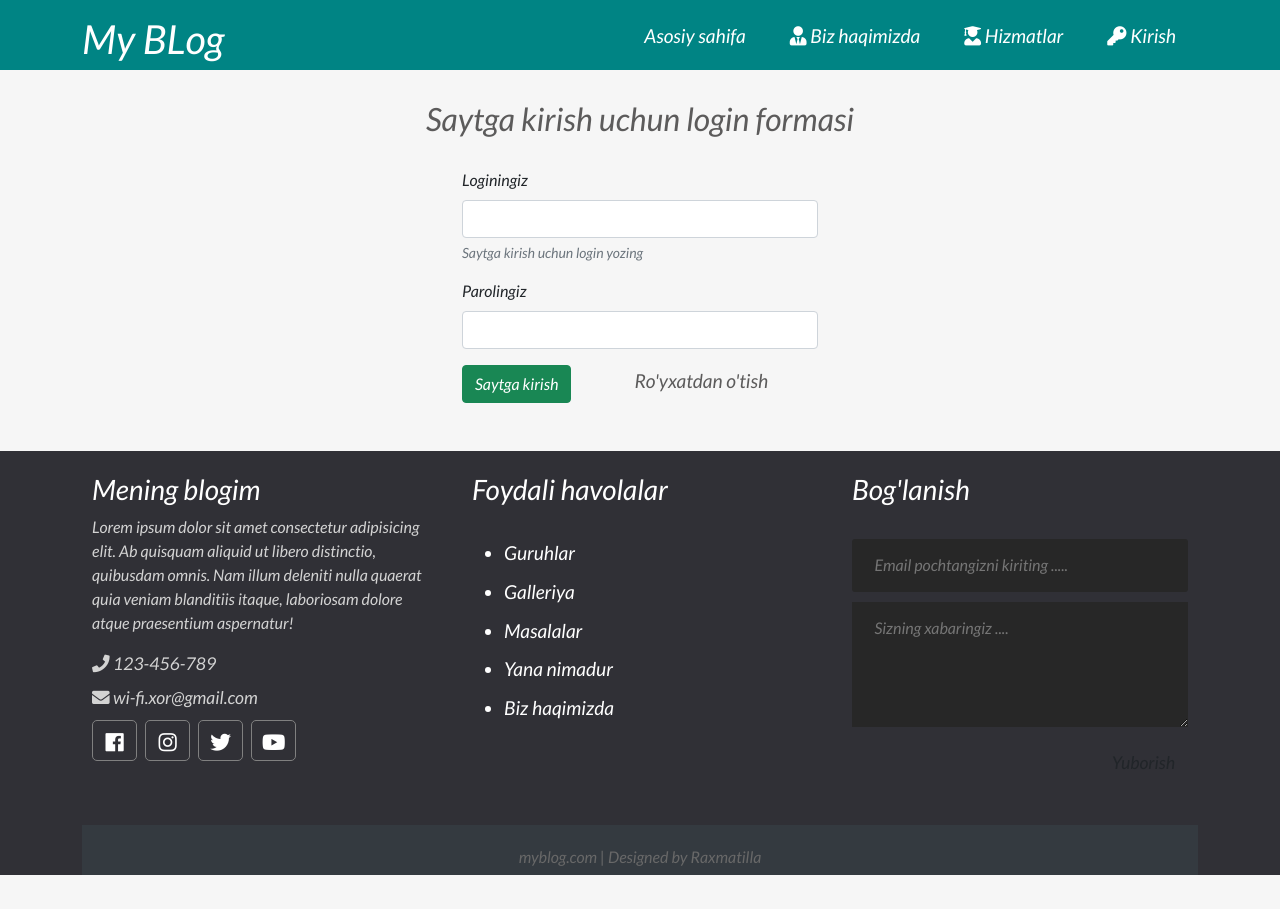
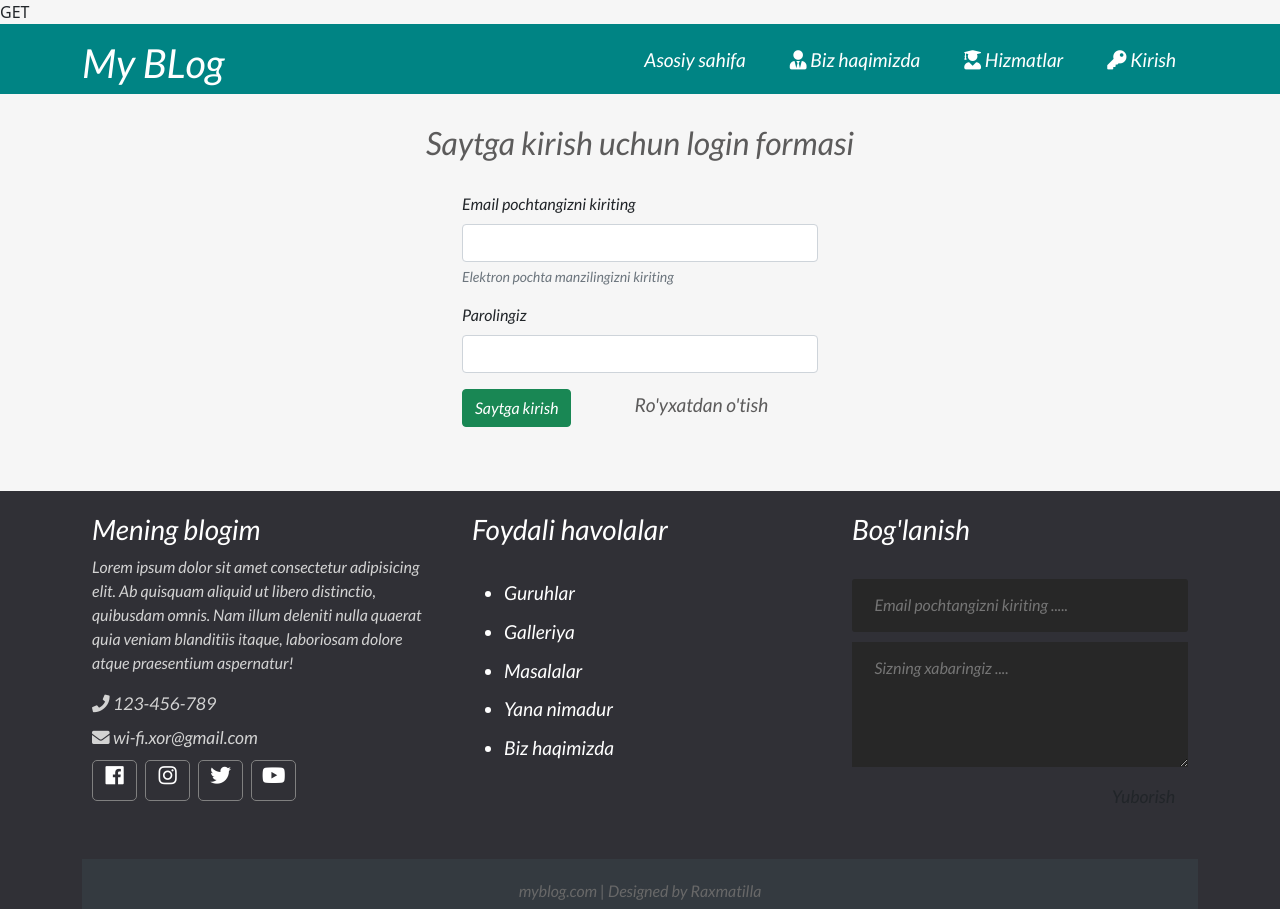
Before and after one commit to Raxmatilla97/Myblog-php-test-uchun, a PHP site: page /log.php in a window 1280 px wide. Before the commit the page ends 875 px from the top, so only its background shows below. Run offline with PHP 8.4, Linux system fonts and the light colour scheme.

Commit message:
Login formasini kodini yozdim

```diff
--- a/log.php
+++ b/log.php
@@ -1,3 +1,10 @@
+<?php
+include_once "path.php";
+include_once "app/controller/users.php";
+//exit();
+
+?>
+
 <!doctype html>
 <html lang="en">
   <head>
@@ -18,22 +25,26 @@
 
     <div class="container reg_form">
       <!-- Forma start -->
-      <form class="row justify-content-center" method="post" action="/">
+      <form class="row justify-content-center" method="POST" action="/log.php">
         <h2>Saytga kirish uchun login formasi</h2>
-        <div class="mb-3 col-12 col-md-4">
-          <label for="exampleLogin" class="form-label">Loginingiz</label>
-          <input type="text" class="form-control" id="exampleLogin" aria-describedby="loginHelp">
-          <div id="loginHelp" class="form-text">Saytga kirish uchun login yozing</div>
-        </div>
+          <?php if ($errMsg){?>
+              <p style="text-align: center; width: 50%" class="alert alert-danger"><?=$errMsg?></p>
+              <hr>
+          <?php }?>
+          <div class="mb-3 col-12 col-md-4">
+              <label for="exampleInputEmail1" class="form-label">Email pochtangizni kiriting</label>
+              <input type="email" class="form-control" value="<?=$email?>" name="email" id="exampleInputEmail1" aria-describedby="emailHelp">
+              <div id="emailHelp" class="form-text">Elektron pochta manzilingizni kiriting</div>
+          </div>
         <div class="w-100"></div>
         <div class="mb-3 col-12 col-md-4">
           <label for="exampleInputPassword1" class="form-label">Parolingiz</label>
-          <input type="password" class="form-control" id="exampleInputPassword1">
+          <input type="password" name="password-second" class="form-control" id="exampleInputPassword1">
         </div>
 
         <div class="w-100"></div>
         <div class="mb-5 col-6 col-md-4">
-        <button type="submit" class="btn btn-success">Saytga kirish</button>
+        <button type="submit" name="button-log" class="btn btn-success">Saytga kirish</button>
         <a  href="reg.php">Ro'yxatdan o'tish</a>
         </div>
       </form>
```
